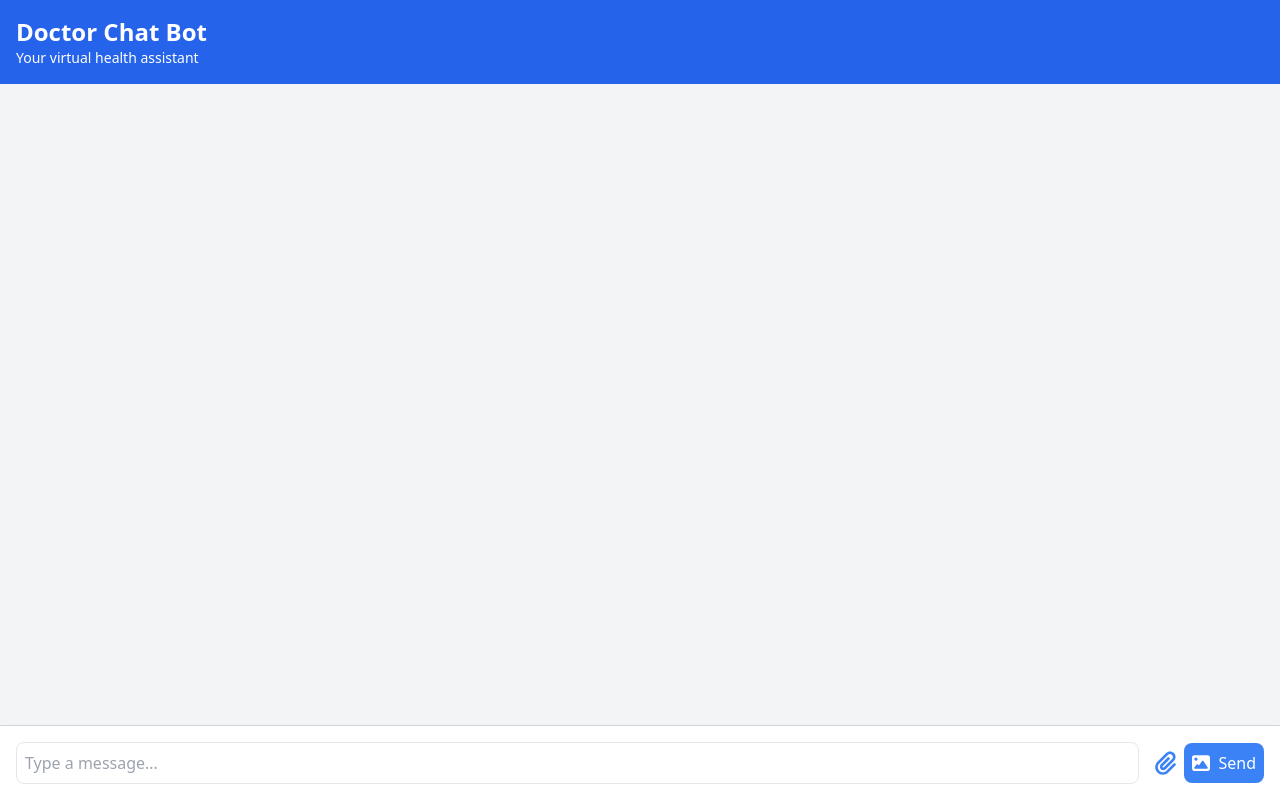
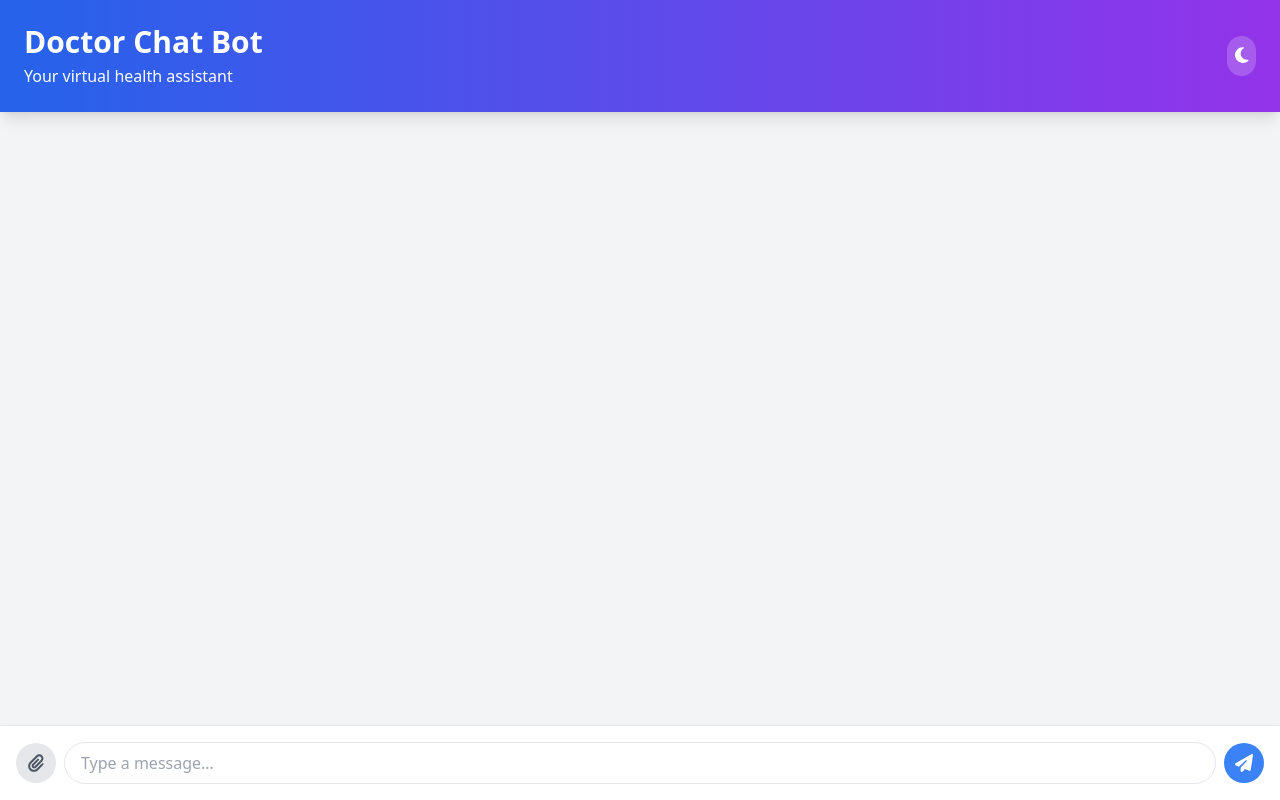
Before and after one commit to priyanshu2400/docai-client, a React (Create React App) app: page / in a window 1280 px wide. Built offline with nearby package versions, Linux system fonts and the light colour scheme.

Commit message:
visual changes

```diff
--- a/src/components/ChatApp.jsx
+++ b/src/components/ChatApp.jsx
@@ -1,25 +1,62 @@
-import React, { useState } from 'react';
+import React, { useState, useEffect, useRef } from 'react';
 import { FontAwesomeIcon } from '@fortawesome/react-fontawesome';
-import { faPaperclip, faImage } from '@fortawesome/free-solid-svg-icons';
+import { faPaperclip, faPaperPlane, faMoon, faSun } from '@fortawesome/free-solid-svg-icons';
+
+const ShimmerMessage = () => (
+  <div className="flex justify-start mb-4 animate-pulse">
+    <div className="bg-gray-300 dark:bg-gray-700 rounded-lg p-4 w-3/4 max-w-sm">
+      <div className="h-4 bg-gray-400 dark:bg-gray-600 rounded w-3/4 mb-2"></div>
+      <div className="h-4 bg-gray-400 dark:bg-gray-600 rounded w-1/2"></div>
+    </div>
+  </div>
+);
 
 const ChatApp = () => {
   const [messages, setMessages] = useState([]);
   const [message, setMessage] = useState('');
   const [selectedFile, setSelectedFile] = useState(null);
+  const [isLoading, setIsLoading] = useState(false);
+  const [darkMode, setDarkMode] = useState(() => {
+    if (typeof window !== 'undefined') {
+      return localStorage.getItem('darkMode') === 'true' ||
+        (window.matchMedia && window.matchMedia('(prefers-color-scheme: dark)').matches);
+    }
+    return false;
+  });
+  const messagesEndRef = useRef(null);
+  const fileInputRef = useRef(null);
+
+  const scrollToBottom = () => {
+    messagesEndRef.current?.scrollIntoView({ behavior: "smooth" });
+  };
+
+  useEffect(scrollToBottom, [messages]);
+
+  useEffect(() => {
+    if (darkMode) {
+      document.documentElement.classList.add('dark');
+    } else {
+      document.documentElement.classList.remove('dark');
+    }
+    localStorage.setItem('darkMode', darkMode.toString());
+  }, [darkMode]);
 
   const handleSendMessage = async () => {
-    if (message || selectedFile) {
-      // Add the user's message to the messages list immediately
-      const userMessage = { text: message, fileUrl: selectedFile ? URL.createObjectURL(selectedFile) : null, isUser: true };
+    if (message.trim() || selectedFile) {
+      const userMessage = {
+        text: message,
+        fileUrl: selectedFile ? URL.createObjectURL(selectedFile) : null,
+        isUser: true
+      };
       setMessages((prevMessages) => [...prevMessages, userMessage]);
 
       const formData = new FormData();
       formData.append('message', message);
       if (selectedFile) formData.append('file', selectedFile);
 
-      // Clear the input field and file after the button click
       setMessage('');
       setSelectedFile(null);
+      setIsLoading(true);
 
       try {
         const response = await fetch('http://127.0.0.1:8000/predict', {
@@ -32,102 +69,155 @@ const ChatApp = () => {
 
         if (response.ok) {
           const result = await response.json();
-          // Add the bot's reply to the messages list after receiving the backend response
           const botMessage = { text: result.message, isUser: false };
-
           setMessages((prevMessages) => [...prevMessages, botMessage]);
         } else {
           console.error('Error sending message:', response.statusText);
         }
       } catch (error) {
         console.error('Error sending message:', error);
+      } finally {
+        setIsLoading(false);
       }
     }
   };
 
-  // Handle the Enter key press
   const handleKeyDown = (e) => {
-    if (e.key === 'Enter') {
-      e.preventDefault(); // Prevents the default behavior of the Enter key
+    if (e.key === 'Enter' && !e.shiftKey) {
+      e.preventDefault();
       handleSendMessage();
     }
   };
 
   const handleFileChange = (e) => {
-    setSelectedFile(e.target.files[0]);
+    const file = e.target.files[0];
+    if (file) {
+      const reader = new FileReader();
+      reader.onload = (e) => {
+        const img = new Image();
+        img.onload = () => {
+          const canvas = document.createElement('canvas');
+          const ctx = canvas.getContext('2d');
+          const MAX_WIDTH = 800;
+          const MAX_HEIGHT = 600;
+          let width = img.width;
+          let height = img.height;
+
+          if (width > height) {
+            if (width > MAX_WIDTH) {
+              height *= MAX_WIDTH / width;
+              width = MAX_WIDTH;
+            }
+          } else {
+            if (height > MAX_HEIGHT) {
+              width *= MAX_HEIGHT / height;
+              height = MAX_HEIGHT;
+            }
+          }
+
+          canvas.width = width;
+          canvas.height = height;
+          ctx.drawImage(img, 0, 0, width, height);
+
+          canvas.toBlob((blob) => {
+            const resizedFile = new File([blob], file.name, {
+              type: 'image/jpeg',
+              lastModified: Date.now()
+            });
+            setSelectedFile(resizedFile);
+          }, 'image/jpeg', 0.7);
+        };
+        img.src = e.target.result;
+      };
+      reader.readAsDataURL(file);
+    }
+  };
+
+  const toggleDarkMode = () => {
+    setDarkMode((prevMode) => !prevMode);
   };
 
   return (
-    <div className="flex flex-col h-screen bg-gray-200">
-      {/* Header */}
-      <header className="bg-blue-600 text-white p-4 shadow-md">
-        <h1 className="text-2xl font-bold">Doctor Chat Bot</h1>
-        <p className="text-sm">Your virtual health assistant</p>
+    <div className="flex flex-col h-screen bg-gray-100 dark:bg-gray-900 transition-colors duration-300">
+      <header className="bg-gradient-to-r from-blue-600 to-purple-600 dark:from-blue-800 dark:to-purple-800 text-white p-4 md:p-6 shadow-lg flex justify-between items-center">
+        <div>
+          <h1 className="text-xl md:text-3xl font-bold">Doctor Chat Bot</h1>
+          <p className="text-xs md:text-base mt-1">Your virtual health assistant</p>
+        </div>
+        <button
+          onClick={toggleDarkMode}
+          className="p-2 rounded-full bg-white bg-opacity-20 hover:bg-opacity-30 transition duration-300"
+          aria-label={darkMode ? "Switch to light mode" : "Switch to dark mode"}
+        >
+          <FontAwesomeIcon icon={darkMode ? faSun : faMoon} className="text-lg" />
+        </button>
       </header>
 
-      {/* Chat window */}
-      <div className="flex-grow p-4 overflow-y-auto bg-gray-100">
+      <div className="flex-grow p-4 md:p-6 overflow-y-auto">
         {messages.map((msg, index) => (
           <div
             key={index}
-            className={`mb-4 ${msg.isUser ? 'text-right' : 'text-left'}`}
+            className={`mb-4 flex ${msg.isUser ? 'justify-end' : 'justify-start'}`}
           >
-            <div className={`p-4 rounded-lg shadow-md inline-block max-w-xs ${msg.isUser ? 'bg-blue-500 text-white' : 'bg-white text-gray-800'}`}>
-              {msg.text && <p>{msg.text}</p>}
+            <div
+              className={`p-3 md:p-4 rounded-lg shadow-md max-w-xs md:max-w-sm lg:max-w-md xl:max-w-lg
+                ${msg.isUser
+                  ? 'bg-gradient-to-r from-blue-500 to-blue-600 text-white dark:from-blue-700 dark:to-blue-800'
+                  : 'bg-white text-gray-800 dark:bg-gray-800 dark:text-white'
+                }
+                transition-all duration-300 ease-in-out transform hover:scale-105`}
+            >
+              {msg.text && <p className="break-words text-sm md:text-base">{msg.text}</p>}
               {msg.fileUrl && (
-                <div className="mt-2 flex items-center">
+                <div className="mt-2">
                   <img
                     src={msg.fileUrl}
-                    alt="File preview"
-                    className="w-16 h-16 object-cover rounded-md"
+                    alt="Attachment"
+                    className="w-full h-auto object-cover rounded-md max-w-xs max-h-60"
                   />
-                  {msg.fileName && (
-                    <p className="ml-2 text-sm text-gray-600">File: {msg.fileName}</p>
-                  )}
                 </div>
               )}
             </div>
           </div>
         ))}
+        {isLoading && <ShimmerMessage />}
+        <div ref={messagesEndRef} />
       </div>
 
-      {/* Input area */}
-      <div className="p-4 bg-white shadow-md flex items-center border-t border-gray-300 space-x-2">
-        {/* Message input */}
+      <div className="p-3 md:p-4 bg-white dark:bg-gray-800 shadow-lg border-t border-gray-200 dark:border-gray-700 transition-colors duration-300">
+        <div className="flex items-center space-x-2">
+          <label className="flex items-center justify-center w-8 h-8 md:w-10 md:h-10 bg-gray-200 dark:bg-gray-700 rounded-full cursor-pointer hover:bg-gray-300 dark:hover:bg-gray-600 transition duration-300">
+            <FontAwesomeIcon icon={faPaperclip} className="text-gray-600 dark:text-gray-300 text-lg" />
+            <input
+              type="file"
+              onChange={handleFileChange}
+              className="hidden"
+              accept="image/*"
+              ref={fileInputRef}
+            />
+          </label>
+          {selectedFile && (
+            <div className="flex items-center bg-blue-100 dark:bg-blue-900 rounded-full px-2 py-1 text-xs md:text-sm">
+              <span className="text-blue-800 dark:text-blue-200 truncate max-w-[100px] md:max-w-xs">
+                {selectedFile.name}
+              </span>
+            </div>
+          )}
           <input
             type="text"
-          className="flex-grow border rounded-lg p-2 mr-2 outline-none focus:ring-2 focus:ring-blue-500"
+            className="flex-grow border dark:border-gray-600 rounded-full py-2 px-3 md:px-4 text-sm md:text-base outline-none focus:ring-2 focus:ring-blue-500 dark:focus:ring-blue-400 transition duration-300 bg-white dark:bg-gray-700 text-gray-900 dark:text-white"
             placeholder="Type a message..."
             value={message}
             onChange={(e) => setMessage(e.target.value)}
             onKeyDown={handleKeyDown}
           />
-
-        {/* File upload */}
-        <label className="flex items-center cursor-pointer space-x-2">
-          <FontAwesomeIcon icon={faPaperclip} className="text-blue-500 text-2xl" />
-          <input
-            type="file"
-            onChange={handleFileChange}
-            className="hidden"
-          />
-          {selectedFile && (
-            <img
-              src={URL.createObjectURL(selectedFile)}
-              alt="File preview"
-              className="w-10 h-10 object-cover rounded-md"
-            />
-          )}
-        </label>
-
-        {/* Send button */}
           <button
-          className="bg-blue-500 text-white p-2 rounded-lg hover:bg-blue-600 transition duration-300 flex items-center"
+            className="bg-blue-500 dark:bg-blue-600 text-white p-2 rounded-full hover:bg-blue-600 dark:hover:bg-blue-700 transition duration-300 flex items-center justify-center w-8 h-8 md:w-10 md:h-10"
             onClick={handleSendMessage}
           >
-          <FontAwesomeIcon icon={faImage} className="text-lg mr-2" />
-          Send
+            <FontAwesomeIcon icon={faPaperPlane} className="text-lg" />
           </button>
+        </div>
       </div>
     </div>
   );
--- a/tailwind.config.js
+++ b/tailwind.config.js
@@ -1,4 +1,5 @@
 module.exports = {
+  darkMode: 'class',
   content: [
     "./src/**/*.{js,jsx,ts,tsx}",
   ],
```
Lines whose indentation alone changed are shown as unchanged.
